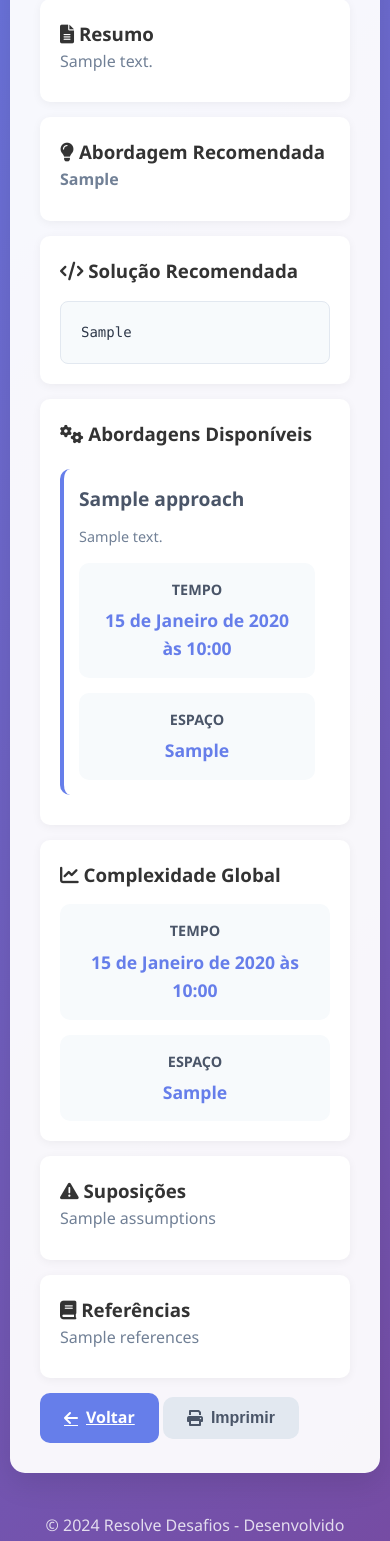
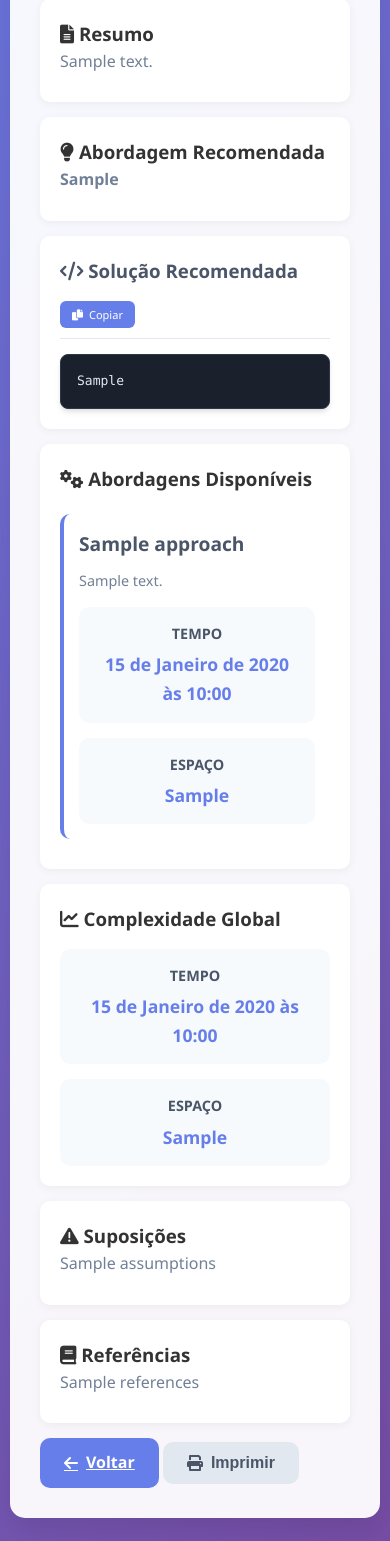
Before and after one commit to cassioaugusto01/resolve-desafios, a Django app: template desafios/templates/desafios/analysis_result.html in a window 390 px wide. Shown: the part 597-2138 px from the top of the page. Run offline with Django 4.2, Linux system fonts and the light colour scheme; the template is opened without the code that fills it: most values are stand-ins (such as "Sample title", 1, 10 or a date in 2020); data that the repository does not hold is empty.

Commit message:
Melhora interface da solução recomendada estilo ChatGPT
- Adiciona botão de copiar código com feedback visual
- Implementa funcionalidade de copiar usando Clipboard API e fallback
- Melhora visual da solução com tema escuro estilo ChatGPT
- Adiciona animações e transições suaves
- Implementa responsividade para mobile
- Adiciona feedback visual quando código é copiado
- Melhora tipografia com fontes monospace profissionais
- Adiciona suporte para sintaxe highlighting básico

```diff
--- a/desafios/templates/desafios/analysis_result.html
+++ b/desafios/templates/desafios/analysis_result.html
@@ -27,9 +27,14 @@
     </div>
 
     <div class="result-card">
-        <h3><i class="fas fa-code"></i> Solução Recomendada</h3>
+        <div class="solution-header">
+            <h3><i class="fas fa-code"></i> Solução Recomendada</h3>
+            <button class="copy-btn" onclick="copySolution('solution-code')" title="Copiar código">
+                <i class="fas fa-copy"></i> Copiar
+            </button>
+        </div>
         <div class="solution-content">
-            <pre><code>{{ analysis.recommended_solution }}</code></pre>
+            <pre><code id="solution-code">{{ analysis.recommended_solution }}</code></pre>
         </div>
     </div>
 
--- a/static/css/style.css
+++ b/static/css/style.css
@@ -508,23 +508,70 @@ body {
     margin-bottom: 20px;
 }
 
-/* Solution Content */
+/* Solution Content - ChatGPT Style */
+.solution-header {
+    display: flex;
+    justify-content: space-between;
+    align-items: center;
+    margin-bottom: 15px;
+    padding-bottom: 10px;
+    border-bottom: 1px solid #e2e8f0;
+}
+
+.solution-header h3 {
+    margin: 0;
+    color: #4a5568;
+}
+
+.copy-btn {
+    background: #667eea;
+    color: white;
+    border: none;
+    border-radius: 6px;
+    padding: 8px 16px;
+    font-size: 12px;
+    cursor: pointer;
+    display: flex;
+    align-items: center;
+    gap: 6px;
+    transition: all 0.2s ease;
+    font-family: inherit;
+}
+
+.copy-btn:hover {
+    background: #5a67d8;
+    transform: translateY(-1px);
+    box-shadow: 0 4px 12px rgba(102, 126, 234, 0.3);
+}
+
+.copy-btn:active {
+    transform: translateY(0);
+    box-shadow: 0 2px 6px rgba(102, 126, 234, 0.3);
+}
+
+.copy-btn i {
+    font-size: 11px;
+}
+
 .solution-content {
+    position: relative;
     margin-top: 15px;
 }
 
 .solution-content pre {
-    background: #f7fafc;
-    border: 1px solid #e2e8f0;
-    border-radius: 8px;
-    padding: 20px;
+    background: #1a202c;
+    border: 1px solid #2d3748;
+    border-radius: 12px;
+    padding: 24px;
     overflow-x: auto;
-    font-family: 'Monaco', 'Menlo', 'Ubuntu Mono', monospace;
+    font-family: 'SF Mono', 'Monaco', 'Inconsolata', 'Roboto Mono', 'Source Code Pro', monospace;
     font-size: 14px;
-    line-height: 1.5;
-    color: #2d3748;
+    line-height: 1.6;
+    color: #e2e8f0;
     white-space: pre-wrap;
     word-wrap: break-word;
+    position: relative;
+    box-shadow: 0 4px 6px -1px rgba(0, 0, 0, 0.1), 0 2px 4px -1px rgba(0, 0, 0, 0.06);
 }
 
 .solution-content code {
@@ -533,6 +580,46 @@ body {
     font-family: inherit;
     font-size: inherit;
     color: inherit;
+}
+
+/* Syntax highlighting for common languages */
+.solution-content pre code {
+    color: #e2e8f0;
+}
+
+/* Python specific syntax */
+.solution-content pre code .keyword {
+    color: #ff79c6;
+    font-weight: bold;
+}
+
+.solution-content pre code .string {
+    color: #f1fa8c;
+}
+
+.solution-content pre code .comment {
+    color: #6272a4;
+    font-style: italic;
+}
+
+.solution-content pre code .function {
+    color: #50fa7b;
+}
+
+.solution-content pre code .number {
+    color: #bd93f9;
+}
+
+/* Copy button feedback */
+.copy-btn.copied {
+    background: #48bb78;
+    animation: copySuccess 0.3s ease;
+}
+
+@keyframes copySuccess {
+    0% { transform: scale(1); }
+    50% { transform: scale(1.05); }
+    100% { transform: scale(1); }
 }
 
 /* Responsive */
@@ -566,4 +653,25 @@ body {
         align-items: flex-start;
         gap: 10px;
     }
+
+    .solution-header {
+        flex-direction: column;
+        align-items: flex-start;
+        gap: 10px;
+    }
+
+    .solution-header h3 {
+        margin-bottom: 5px;
+    }
+
+    .solution-content pre {
+        padding: 16px;
+        font-size: 13px;
+        border-radius: 8px;
+    }
+
+    .copy-btn {
+        padding: 6px 12px;
+        font-size: 11px;
+    }
 }
--- a/static/js/app.js
+++ b/static/js/app.js
@@ -128,9 +128,14 @@ function displayResults(result) {
         </div>
 
         <div class="result-card">
-            <h4><i class="fas fa-code"></i> Solução Recomendada</h4>
+            <div class="solution-header">
+                <h4><i class="fas fa-code"></i> Solução Recomendada</h4>
+                <button class="copy-btn" onclick="copySolution('solution-code-${result.id}')" title="Copiar código">
+                    <i class="fas fa-copy"></i> Copiar
+                </button>
+            </div>
             <div class="solution-content">
-                <pre><code>${result.recommended_solution}</code></pre>
+                <pre><code id="solution-code-${result.id}">${result.recommended_solution}</code></pre>
             </div>
         </div>
 
@@ -409,6 +414,73 @@ function formatDate(dateString) {
     });
 }
 
+// Copy solution function
+function copySolution(elementId) {
+    const codeElement = document.getElementById(elementId);
+    if (!codeElement) {
+        showToast('Código não encontrado', 'error');
+        return;
+    }
+
+    const text = codeElement.textContent;
+    const copyBtn = document.querySelector(`button[onclick="copySolution('${elementId}')"]`);
+
+    // Visual feedback
+    if (copyBtn) {
+        const originalText = copyBtn.innerHTML;
+        copyBtn.innerHTML = '<i class="fas fa-check"></i> Copiado!';
+        copyBtn.classList.add('copied');
+
+        setTimeout(() => {
+            copyBtn.innerHTML = originalText;
+            copyBtn.classList.remove('copied');
+        }, 2000);
+    }
+
+    // Use the modern clipboard API if available
+    if (navigator.clipboard && window.isSecureContext) {
+        navigator.clipboard.writeText(text).then(() => {
+            showToast('Código copiado para a área de transferência!', 'success');
+        }).catch(err => {
+            console.error('Erro ao copiar:', err);
+            fallbackCopyTextToClipboard(text);
+        });
+    } else {
+        // Fallback for older browsers
+        fallbackCopyTextToClipboard(text);
+    }
+}
+
+// Fallback copy function for older browsers
+function fallbackCopyTextToClipboard(text) {
+    const textArea = document.createElement("textarea");
+    textArea.value = text;
+
+    // Avoid scrolling to bottom
+    textArea.style.top = "0";
+    textArea.style.left = "0";
+    textArea.style.position = "fixed";
+    textArea.style.opacity = "0";
+
+    document.body.appendChild(textArea);
+    textArea.focus();
+    textArea.select();
+
+    try {
+        const successful = document.execCommand('copy');
+        if (successful) {
+            showToast('Código copiado para a área de transferência!', 'success');
+        } else {
+            showToast('Erro ao copiar código', 'error');
+        }
+    } catch (err) {
+        console.error('Erro ao copiar:', err);
+        showToast('Erro ao copiar código', 'error');
+    }
+
+    document.body.removeChild(textArea);
+}
+
 // Close modal when clicking outside
 document.addEventListener('click', function(e) {
     if (e.target.classList.contains('modal')) {
```
